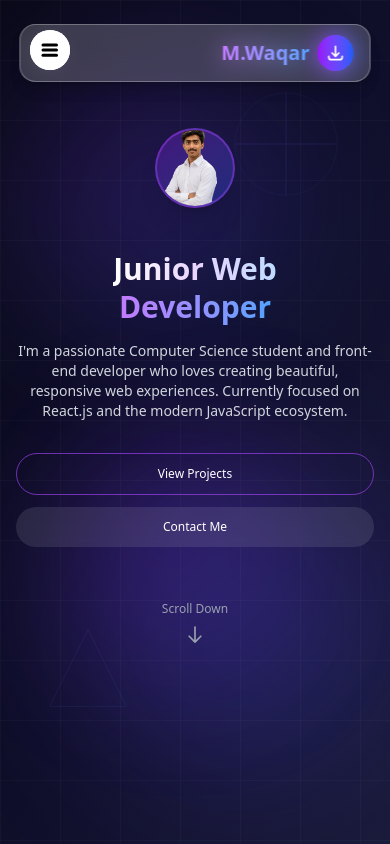
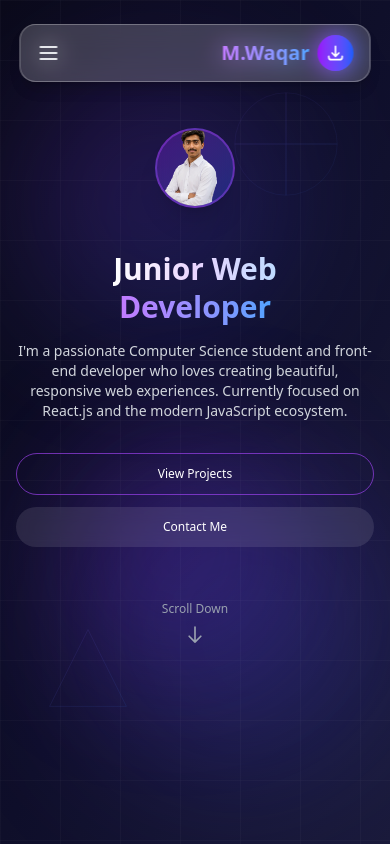
Before and after one commit to MuhammadWaqar7615/Portfolio, a React (Vite) app: page / in a window 390 px wide. Shown: the top 844 px of the page. Built offline with nearby package versions, Linux system fonts and the light colour scheme.

Commit message:
refactor Sidebar component to streamline code structure and enhance animation handling

```diff
--- a/src/Components/sidebar/Sidebar.jsx
+++ b/src/Components/sidebar/Sidebar.jsx
@@ -1,53 +1,44 @@
-import './sidebar.scss'
-import { motion } from "motion/react"
-import { useState } from 'react'
-import Links from './toggleBtns/links/Links.jsx'
-import ToggleBtns from './toggleBtns/ToggleBtns.jsx'
-import { BsGithub, BsLinkedin } from 'react-icons/bs'
-import { RiInstagramFill } from "react-icons/ri"
+import { motion } from "motion/react";
+import Links from './toggleBtns/links/Links.jsx';
+import { BsGithub, BsLinkedin } from 'react-icons/bs';
+import { RiInstagramFill } from "react-icons/ri";
 
 const variants = {
   open: {
     clipPath: "circle(1200px at 50px 50px)",
-    transition: {
-      type: "spring",
-      stiffness: 20,
-    }
+    transition: { type: "spring", stiffness: 20 },
   },
   closed: {
-    clipPath: "circle(20px at 50px 50px)",
-    transition: {
-      delay: 0.5,
-      type: "spring",
-      stiffness: 100,
-      dampness: 100,
-    }
-  }
-}
+    clipPath: "circle(0px at 50px 50px)",
+    transition: { delay: 0.5, type: "spring", stiffness: 100, damping: 100 },
+  },
+};
 
-export default function Sidebar() {
-  const [open, setOpen] = useState(false)
-
+export default function Sidebar({ isOpen }) {
   return (
-    <motion.div className='sidebar' animate={open ? "open" : "closed"}>
-      <motion.div className="bg relative" variants={variants}>
-        <Links />
-
-        {/* Social Links - visible only on small screens */}
-        <div className="mobile-socials sm:hidden absolute bottom-6 left-6 flex gap-4">
-          <a href="https://www.instagram.com/itx_awaara1/" target="_blank" rel="noopener noreferrer">
-            <RiInstagramFill className='text-[#D3D3D3] text-2xl hover:text-white transition-all duration-150' />
+    <motion.div
+      className="fixed top-0 left-0 z-[999] md:hidden"
+      animate={isOpen ? "open" : "closed"}
+    >
+      <motion.div
+        className="fixed top-0 left-0 bottom-0 w-full md:w-[300px] bg-white flex justify-center"
+        variants={variants}
+      >
+        <div className="absolute w-fit h-full flex flex-col items-center justify-center gap-5">
+          <Links />
+        </div>
+        <div className="absolute bottom-6 left-6 flex gap-4 sm:hidden">
+          <a href="https://www.instagram.com/itx_awaara1/" target="_blank">
+            <RiInstagramFill className="text-[#D3D3D3] text-2xl hover:text-black transition" />
           </a>
-          <a href="https://www.linkedin.com/in/muhammad-waqar-profile1265" target="_blank" rel="noopener noreferrer">
-            <BsLinkedin className='text-[#D3D3D3] text-2xl hover:text-white transition-all duration-150' />
+          <a href="https://www.linkedin.com/in/muhammad-waqar-profile1265" target="_blank">
+            <BsLinkedin className="text-[#D3D3D3] text-2xl hover:text-black transition" />
           </a>
-          <a href="https://github.com/MuhammadWaqar7615" target="_blank" rel="noopener noreferrer">
-            <BsGithub className='text-[#D3D3D3] text-2xl hover:text-white transition-all duration-150' />
+          <a href="https://github.com/MuhammadWaqar7615" target="_blank">
+            <BsGithub className="text-[#D3D3D3] text-2xl hover:text-black transition" />
           </a>
         </div>
       </motion.div>
-
-      <ToggleBtns setOpen={setOpen} />
     </motion.div>
-  )
+  );
 }
```
